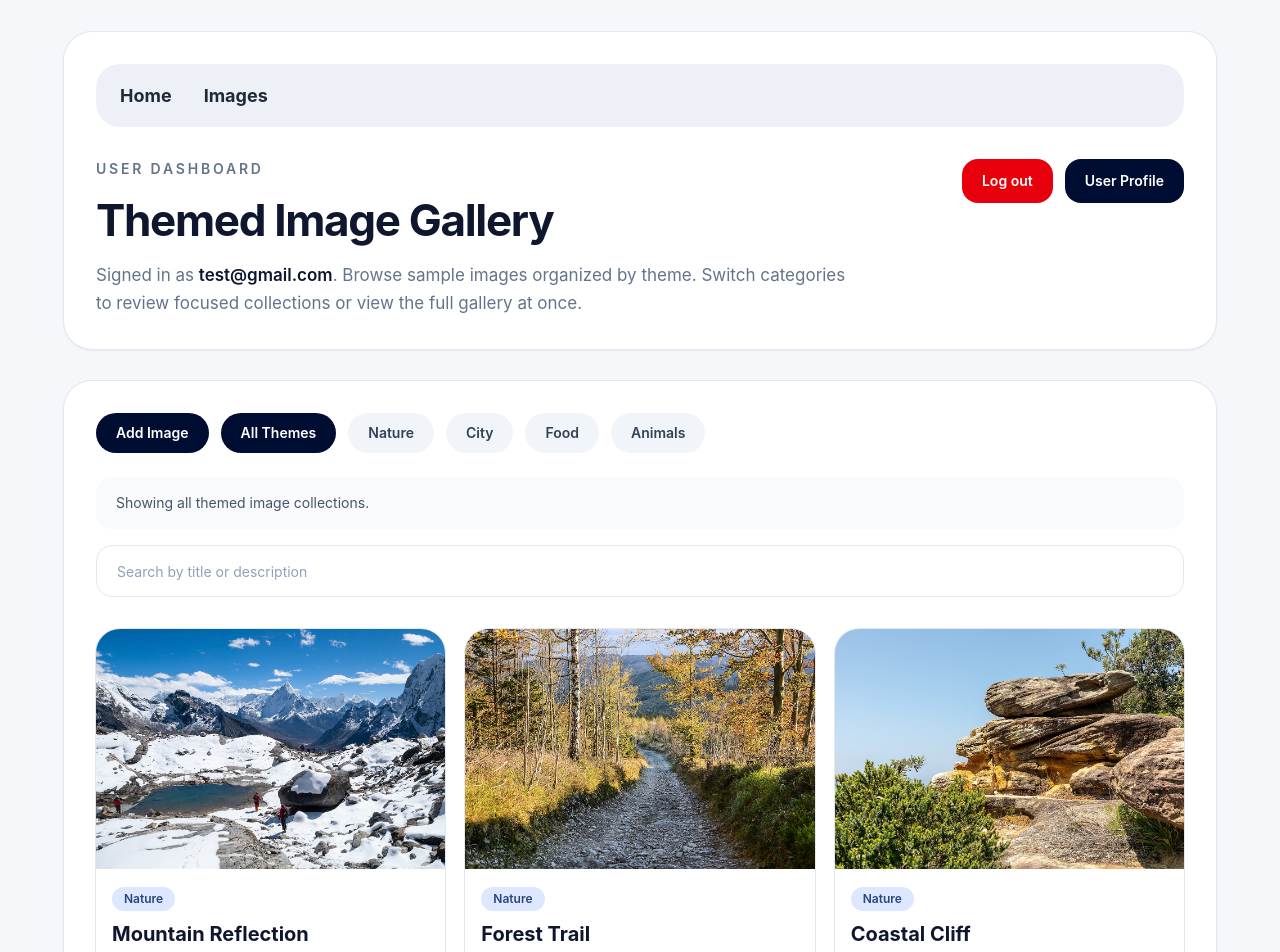
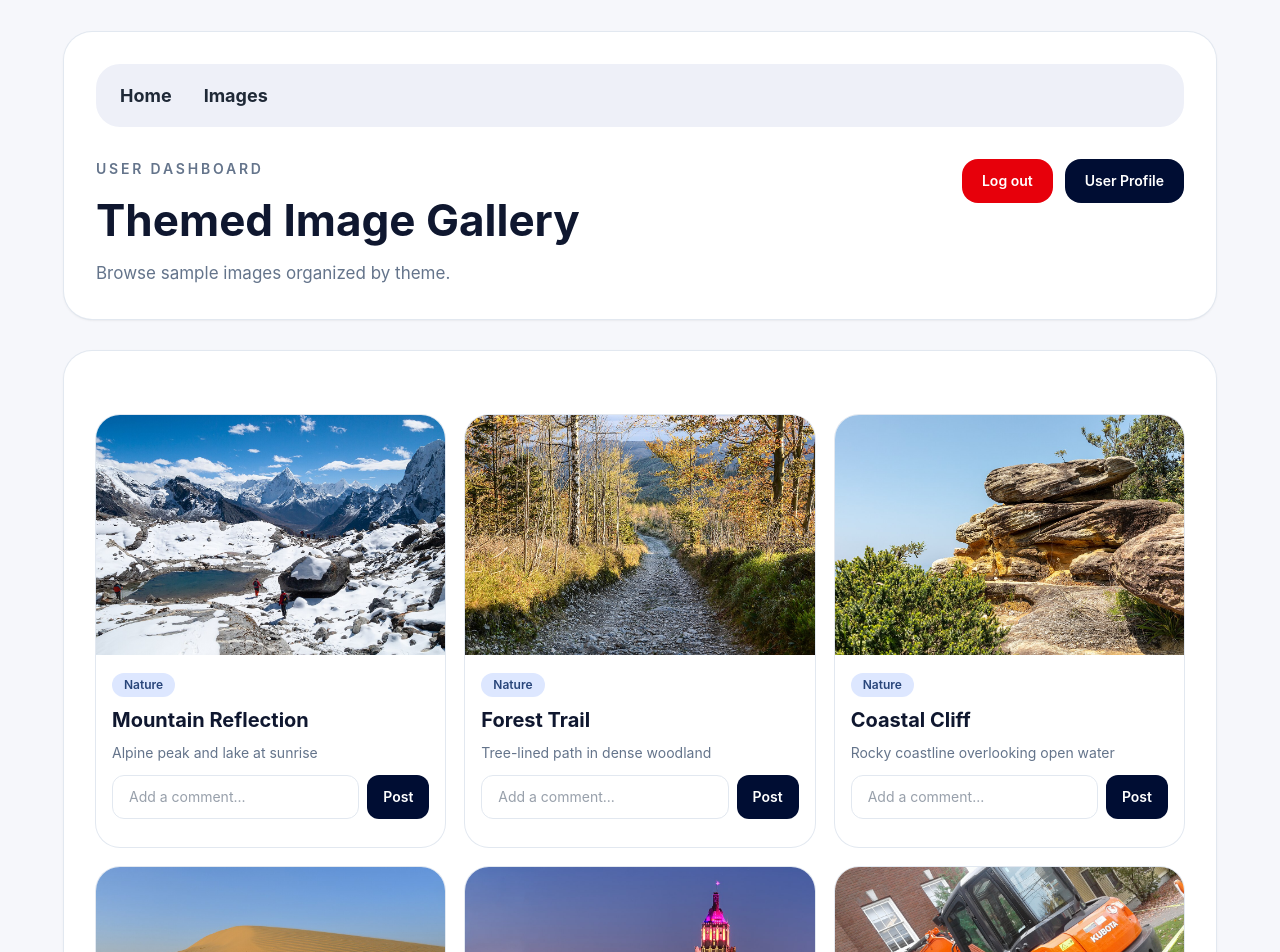
Before and after one commit to JarvisLam-LemonCEO/CMPE280Hackathon, a React (Vite) app: page /user-home in a window 1280 px wide. Shown: the top 952 px of the page. Built offline with nearby package versions, Linux system fonts and the light colour scheme; sample sign-in values are in the browser's storage.

Commit message:
added delete function for comments

```diff
--- a/src/pages/UserHomePage.jsx
+++ b/src/pages/UserHomePage.jsx
@@ -5,16 +5,20 @@ import "/src/UserHomePage.css";
 
 const UPLOAD_STORAGE_KEY_PREFIX = "userGalleryUploadsV1";
 
+/* ------------------------------------ */
+/* Comment Component */
+/* ------------------------------------ */
+
 const ImageWithComments = ({ image }) => {
   const storageKey = `comments-${image.id}`;
 
   const [comment, setComment] = useState("");
   const [commentList, setCommentList] = useState(() => {
-  const saved = localStorage.getItem(`comments-${image.id}`);
+    const saved = localStorage.getItem(storageKey);
     return saved ? JSON.parse(saved) : [];
   });
 
-  // ✅ Save to localStorage whenever comments change
+// Store comments locally
   useEffect(() => {
     localStorage.setItem(storageKey, JSON.stringify(commentList));
   }, [commentList, storageKey]);
@@ -22,37 +26,67 @@ const ImageWithComments = ({ image }) => {
   const handleAddComment = () => {
     if (!comment.trim()) return;
 
-    setCommentList((prev) => [...prev, comment]);
+    setCommentList((prev) => [...prev, comment.trim()]);
     setComment("");
   };
 
+  const handleDeleteComment = (index) => {
+    setCommentList((prev) => prev.filter((_, i) => i !== index));
+  };
+
+  const handleKeyDown = (e) => {
+    if (e.key === "Enter") {
+      e.preventDefault();
+      handleAddComment();
+    }
+  };
+
   return (
-    <div className="mb-6">
+    <div className="mt-3">
 
-      <div className="mt-2 flex gap-2">
+      <div className="flex gap-2">
         <input
           type="text"
           value={comment}
           onChange={(e) => setComment(e.target.value)}
+          onKeyDown={handleKeyDown}
           placeholder="Add a comment..."
-          className="h-[52px] w-full rounded-2xl border border-slate-200 bg-white px-5 text-sm text-slate-700 outline-none"
+          className="h-[44px] w-full rounded-xl border border-slate-200 bg-white px-4 text-sm text-slate-700 outline-none"
         />
 
-        <button onClick={handleAddComment}>
+        <button
+          onClick={handleAddComment}
+          className="rounded-xl bg-[#000d33] px-4 py-2 text-sm font-semibold text-white transition hover:bg-[#00154d]"
+        >
           Post
         </button>
       </div>
 
-      <div className="mt-2">
+      <div className="mt-3 space-y-2">
         {commentList.map((c, i) => (
-          <p key={i} className="text-sm text-slate-600">
-            {c}
-          </p>
+          <div
+            key={i}
+            className="flex items-center justify-between rounded-xl bg-[#f8fafc] px-3 py-2"
+          >
+            <p className="text-sm text-slate-700">{c}</p>
+
+            <button
+              onClick={() => handleDeleteComment(i)}
+              className="rounded-lg bg-red-500 px-3 py-1 text-xs font-semibold text-white hover:bg-red-600"
+            >
+              Delete
+            </button>
+          </div>
         ))}
       </div>
+
     </div>
   );
 };
+
+/* ------------------------------------ */
+/* Utility Functions */
+/* ------------------------------------ */
 
 function readFileAsDataUrl(file) {
   return new Promise((resolve, reject) => {
@@ -88,36 +122,25 @@ function getCurrentUserUploadsKey() {
 }
 
 function loadCachedUploads(storageKey) {
-  if (typeof window === "undefined") {
-    return [];
-  }
-
   try {
     const raw = window.localStorage.getItem(storageKey);
-    if (!raw) {
-      return [];
-    }
+    if (!raw) return [];
 
     const parsed = JSON.parse(raw);
-    if (!Array.isArray(parsed)) {
-      return [];
-    }
+    if (!Array.isArray(parsed)) return [];
 
-    return parsed.filter(
-      (item) =>
-        item &&
-        typeof item.id === "string" &&
-        typeof item.url === "string" &&
-        typeof item.themeId === "string"
-    );
+    return parsed;
   } catch {
     return [];
   }
 }
 
+/* ------------------------------------ */
+/* Main Page */
+/* ------------------------------------ */
+
 function UserHomePage() {
   const navigate = useNavigate();
-  const currentUser = JSON.parse(localStorage.getItem("currentUser"));
   const userUploadsKey = getCurrentUserUploadsKey();
 
   const [activeTheme, setActiveTheme] = useState("all");
@@ -143,11 +166,6 @@ function UserHomePage() {
     navigate("/");
   };
 
-  const handleSwitchAccount = () => {
-    localStorage.removeItem("currentUser");
-    navigate("/auth?mode=login");
-  };
-
   const imagesToRender = useMemo(() => {
     const sortedUploads = [...uploadedImages].sort(
       (a, b) => (b.createdAt || 0) - (a.createdAt || 0)
@@ -158,46 +176,32 @@ function UserHomePage() {
     }
 
     const selectedTheme = themeById[activeTheme];
-    if (!selectedTheme) {
-      return [];
-    }
+    if (!selectedTheme) return [];
 
     const uploadsForTheme = sortedUploads.filter(
       (image) => image.themeId === activeTheme
     );
 
-    const themeImages = [
+    return [
       ...uploadsForTheme,
       ...selectedTheme.images.map((image) => ({
         ...image,
         themeLabel: selectedTheme.label,
       })),
     ];
-
-    return themeImages;
   }, [activeTheme, uploadedImages]);
 
   const filteredImages = useMemo(() => {
     const normalizedQuery = searchQuery.trim().toLowerCase();
 
-    if (!normalizedQuery) {
-      return imagesToRender;
-    }
+    if (!normalizedQuery) return imagesToRender;
 
     return imagesToRender.filter((image) => {
       const title = image.title?.toLowerCase() || "";
       const subtitle = image.subtitle?.toLowerCase() || "";
-
-      return (
-        title.includes(normalizedQuery) || subtitle.includes(normalizedQuery)
-      );
+      return title.includes(normalizedQuery) || subtitle.includes(normalizedQuery);
     });
   }, [imagesToRender, searchQuery]);
-
-  const activeThemeDescription =
-    activeTheme === "all"
-      ? "Showing all themed image collections."
-      : themeById[activeTheme]?.description || "Theme not found.";
 
   useEffect(() => {
     window.localStorage.setItem(userUploadsKey, JSON.stringify(uploadedImages));
@@ -206,14 +210,10 @@ function UserHomePage() {
   async function handleUploadSubmit(event) {
     event.preventDefault();
 
-    if (!uploadFile) return;
-    if (!uploadDescription.trim()) return;
-    if (!uploadTitle.trim()) return;
+    if (!uploadFile || !uploadDescription.trim() || !uploadTitle.trim()) return;
 
-    try {
     const dataUrl = await readFileAsDataUrl(uploadFile);
     const now = Date.now();
-      const chosenTheme = themeById[uploadTheme];
 
     const newUpload = {
       id: `upload-${now}`,
@@ -221,27 +221,24 @@ function UserHomePage() {
       subtitle: uploadDescription.trim(),
       url: dataUrl,
       themeId: uploadTheme,
-        themeLabel: chosenTheme?.label || "Custom",
+      themeLabel: themeById[uploadTheme]?.label || "Custom",
       createdAt: now,
-        isUserUpload: true,
-        comment: "",
     };
 
-      setUploadedImages((previous) => [...previous, newUpload]);
+    setUploadedImages((prev) => [...prev, newUpload]);
     setUploadTitle("");
     setUploadDescription("");
     setUploadFile(null);
     setShowUploadModal(false);
-    } catch {
-      // Ignore read failures silently for demo flow
-    }
   }
 
+  return (
+    <main className="min-h-screen bg-[#f6f7fb] px-6 py-8 text-slate-900 sm:px-10 lg:px-16">
 
-  return (
+      {/* Header Card */}
 
-    <main className="min-h-screen bg-[#f6f7fb] px-6 py-8 text-slate-900 sm:px-10 lg:px-16">
       <div className="mx-auto w-full max-w-[1400px] rounded-[28px] bg-white p-6 shadow-sm ring-1 ring-slate-200 sm:p-8">
+
         <nav className="navbar">
           <ul className="navlist">
             <li>
@@ -254,225 +251,83 @@ function UserHomePage() {
         </nav>
 
         <header className="mt-8 flex flex-col gap-6 lg:flex-row lg:items-start lg:justify-between">
+
           <div>
             <p className="text-sm font-semibold uppercase tracking-[0.2em] text-[#64748b]">
               User dashboard
             </p>
-    <h1 className="mt-2 text-[34px] font-bold tracking-[-0.03em] text-[#0f172f] sm:text-[44px]">
+
+            <h1 className="mt-2 text-[34px] font-bold text-[#0f172f] sm:text-[44px]">
               Themed Image Gallery
             </h1>
-    <p className="mt-2 max-w-[760px] text-[17px] leading-7 text-[#64748b]">
-    Signed in as <span className="font-semibold text-[#0f172f]">test@gmail.com</span>.
-    Browse sample images organized by theme. Switch categories to review
-    focused collections or view the full gallery at once.
+
+            <p className="mt-2 max-w-[760px] text-[17px] text-[#64748b]">
+              Browse sample images organized by theme.
             </p>
           </div>
 
-    <div className="flex flex-wrap gap-3 lg:justify-end">
+          <div className="flex gap-3">
+
             <button
               onClick={handleLogout}
-    className="rounded-2xl bg-red-600 px-5 py-3 text-sm font-semibold text-white transition hover:bg-red-700"
+              className="rounded-2xl bg-red-600 px-5 py-3 text-sm font-semibold text-white hover:bg-red-700"
             >
               Log out
             </button>
 
             <button
               onClick={() => navigate("/user-profile")}
-    className="rounded-2xl bg-[#000d33] px-5 py-3 text-sm font-semibold text-white transition hover:bg-[#00154d]"
+              className="rounded-2xl bg-[#000d33] px-5 py-3 text-sm font-semibold text-white hover:bg-[#00154d]"
             >
               User Profile
             </button>
+
           </div>
         </header>
       </div>
 
+      {/* Image Section */}
+
       <section className="mx-auto mt-8 w-full max-w-[1400px] rounded-[28px] bg-white p-6 shadow-sm ring-1 ring-slate-200 sm:p-8">
-        <div className="flex flex-wrap gap-3">
-          <button
-            type="button"
-            onClick={() => setShowUploadModal(true)}
-            className="rounded-full bg-[#000d33] px-5 py-2.5 text-sm font-semibold text-white transition hover:bg-[#00154d]"
-          >
-            Add Image
-          </button>
-
-          <button
-            type="button"
-            onClick={() => setActiveTheme("all")}
-            className={`rounded-full px-5 py-2.5 text-sm font-semibold transition ${
-              activeTheme === "all"
-                ? "bg-[#000d33] text-white"
-                : "bg-slate-100 text-slate-700 hover:bg-slate-200"
-            }`}
-          >
-            All Themes
-          </button>
-
-          {themeData.map((theme) => (
-            <button
-              key={theme.id}
-              type="button"
-              onClick={() => setActiveTheme(theme.id)}
-              className={`rounded-full px-5 py-2.5 text-sm font-semibold transition ${
-                activeTheme === theme.id
-                  ? "bg-[#000d33] text-white"
-                  : "bg-slate-100 text-slate-700 hover:bg-slate-200"
-              }`}
-            >
-              {theme.label}
-            </button>
-          ))}
-        </div>
-
-        <div className="mt-6 rounded-2xl bg-[#f8fafc] px-5 py-4 text-sm text-[#475569]">
-          {activeThemeDescription}
-        </div>
-
-        <div className="mt-4">
-          <input
-            type="text"
-            value={searchQuery}
-            onChange={(event) => setSearchQuery(event.target.value)}
-            placeholder="Search by title or description"
-            className="h-[52px] w-full rounded-2xl border border-slate-200 bg-white px-5 text-sm text-slate-700 outline-none placeholder:text-slate-400"
-          />
-        </div>
 
         <div className="mt-8 grid grid-cols-1 gap-5 sm:grid-cols-2 xl:grid-cols-3">
+
           {filteredImages.map((image) => (
             <article
               key={image.id}
               className="overflow-hidden rounded-[24px] bg-white ring-1 ring-slate-200"
             >
+
               <img
                 src={image.url}
                 alt={image.title}
                 className="h-[240px] w-full object-cover"
-                loading="lazy"
               />
+
               <div className="space-y-2 p-4">
+
                 <span className="inline-flex rounded-full bg-[#dde7ff] px-3 py-1 text-xs font-semibold text-[#28457a]">
                   {image.themeLabel}
                 </span>
+
                 <h2 className="text-[20px] font-bold text-[#0f172f]">
                   {image.title}
                 </h2>
-                <p className="text-sm text-[#64748b]">{image.subtitle}</p>
-                <span>
-                   <ImageWithComments key={image.id} image={image} />
-                </span>
-                <p>{image.comment}</p>
+
+                <p className="text-sm text-[#64748b]">
+                  {image.subtitle}
+                </p>
+
+                <ImageWithComments image={image} />
+
               </div>
             </article>
           ))}
+
         </div>
 
-        {filteredImages.length === 0 ? (
-          <p className="mt-5 rounded-xl bg-[#f8fafc] px-4 py-3 text-sm text-[#64748b]">
-            No images match your search.
-          </p>
-        ) : null}
       </section>
 
-      {showUploadModal ? (
-        <div className="fixed inset-0 z-50 flex items-center justify-center bg-slate-900/50 p-4">
-          <div className="w-full max-w-2xl rounded-2xl bg-white p-6 shadow-xl ring-1 ring-slate-200">
-            <div className="flex items-start justify-between gap-4">
-              <div>
-                <h2 className="text-xl font-bold text-[#0f172f]">
-                  Add Your Own Image
-                </h2>
-                <p className="mt-1 text-sm text-[#64748b]">
-                  Choose a theme, write a description, and upload an image.
-                </p>
-              </div>
-
-              <button
-                type="button"
-                onClick={() => setShowUploadModal(false)}
-                className="rounded-lg border border-slate-300 px-3 py-1.5 text-sm font-semibold text-slate-700 hover:bg-slate-100"
-              >
-                Close
-              </button>
-            </div>
-
-            <form onSubmit={handleUploadSubmit} className="mt-5 space-y-4">
-              <div className="grid grid-cols-1 gap-3 md:grid-cols-2">
-                <label className="text-sm font-medium text-slate-700 md:col-span-2">
-                  Title
-                  <input
-                    type="text"
-                    required
-                    value={uploadTitle}
-                    onChange={(event) => setUploadTitle(event.target.value)}
-                    placeholder="Give your image a title"
-                    className="mt-1 w-full rounded-xl border border-slate-300 bg-white px-3 py-2 text-sm"
-                  />
-                </label>
-
-                <label className="text-sm font-medium text-slate-700">
-                  Theme
-                  <select
-                    value={uploadTheme}
-                    onChange={(event) => setUploadTheme(event.target.value)}
-                    className="mt-1 w-full rounded-xl border border-slate-300 bg-white px-3 py-2 text-sm"
-                  >
-                    {themeData.map((theme) => (
-                      <option key={theme.id} value={theme.id}>
-                        {theme.label}
-                      </option>
-                    ))}
-                  </select>
-                </label>
-
-                <label className="text-sm font-medium text-slate-700">
-                  Description
-                  <input
-                    type="text"
-                    required
-                    value={uploadDescription}
-                    onChange={(event) =>
-                      setUploadDescription(event.target.value)
-                    }
-                    placeholder="Describe the image"
-                    className="mt-1 w-full rounded-xl border border-slate-300 bg-white px-3 py-2 text-sm"
-                  />
-                </label>
-              </div>
-
-              <label className="block text-sm font-medium text-slate-700">
-                Image
-                <input
-                  type="file"
-                  required
-                  accept="image/*"
-                  onChange={(event) =>
-                    setUploadFile(event.target.files?.[0] || null)
-                  }
-                  className="mt-1 block w-full rounded-xl border border-slate-300 bg-white px-3 py-2 text-sm"
-                />
-              </label>
-
-              <div className="flex flex-wrap justify-end gap-3">
-                <button
-                  type="button"
-                  onClick={() => setShowUploadModal(false)}
-                  className="rounded-xl border border-slate-300 bg-white px-4 py-2 text-sm font-semibold text-slate-700 transition hover:bg-slate-100"
-                >
-                  Cancel
-                </button>
-
-                <button
-                  type="submit"
-                  className="rounded-xl bg-[#000d33] px-4 py-2 text-sm font-semibold text-white transition hover:bg-[#00154d]"
-                >
-                  Save Image
-                </button>
-              </div>
-            </form>
-          </div>
-        </div>
-      ) : null}
     </main>
   );
 }
```
Also changed, not shown: 2 other files (tests, documents, lock files or other folders). Lines whose indentation alone changed are shown as unchanged.
